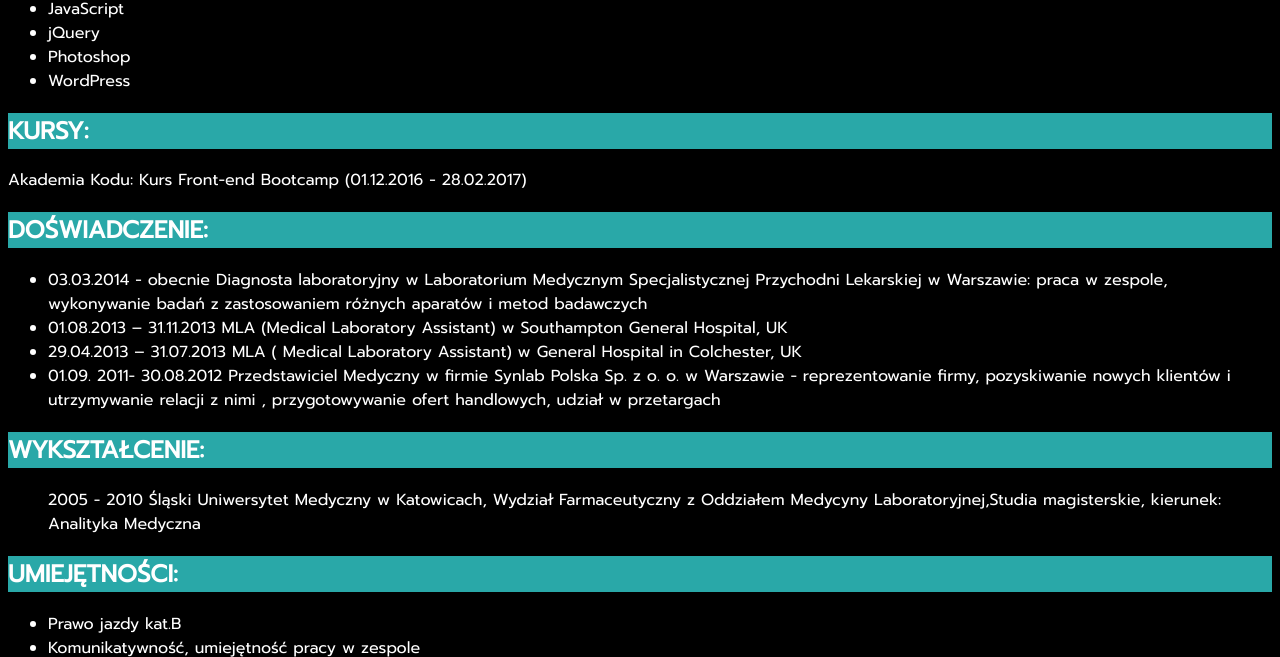
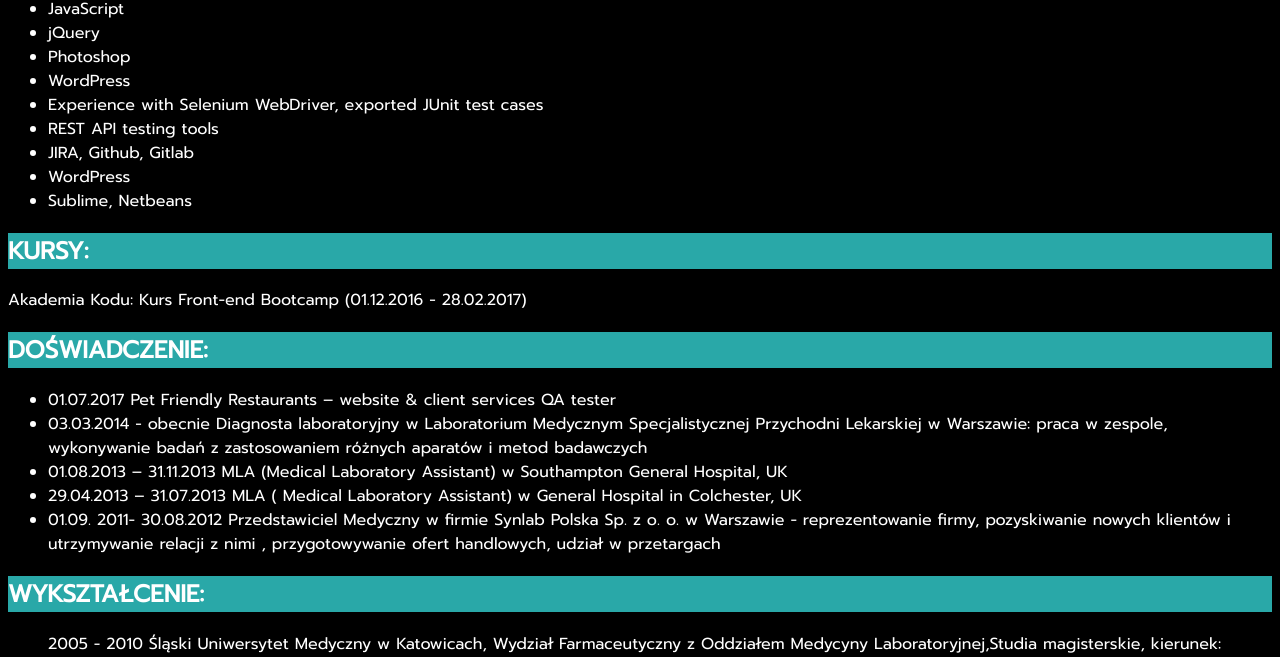
Before and after one commit to klepsydra/CV, a plain HTML site: page index.html in a window 1280 px wide. Shown: the part 443-1100 px from the top of the page. Drawn offline with Linux system fonts and the light colour scheme.

Commit message:
Updated knowledge of technologies

```diff
--- a/index.html
+++ b/index.html
@@ -28,16 +28,21 @@
 	<li>jQuery</li>
 	<li>Photoshop</li>
 	<li>WordPress</li>
+	<li>Experience with Selenium WebDriver, exported JUnit test cases</li>
+	<li>REST API testing tools</li>
+	<li>JIRA, Github, Gitlab</li>
+	<li>WordPress</li>
+	<li>Sublime, Netbeans</li>
 </ul>
 <h2>KURSY:</h2>
 <p>Akademia Kodu: Kurs Front-end Bootcamp (01.12.2016 - 28.02.2017)</p>
 <h2>DOŚWIADCZENIE:</h2>
 <ul>
+	<li>01.07.2017 Pet Friendly Restaurants – website & client services QA tester
 	<li>03.03.2014 - obecnie Diagnosta laboratoryjny w Laboratorium Medycznym Specjalistycznej Przychodni Lekarskiej w Warszawie: praca w zespole, wykonywanie badań z zastosowaniem różnych aparatów i metod badawczych </li>
 	<li>01.08.2013 – 31.11.2013 MLA (Medical Laboratory Assistant) w Southampton General Hospital, UK</li>
     <li>29.04.2013 – 31.07.2013 MLA ( Medical Laboratory Assistant) w General Hospital in Colchester, UK</li>
-    <li>01.09. 2011- 30.08.2012 Przedstawiciel Medyczny w firmie Synlab Polska Sp. z o. o. w
-Warszawie - reprezentowanie firmy, pozyskiwanie nowych klientów i utrzymywanie relacji z nimi , przygotowywanie ofert handlowych, udział w przetargach </li>
+    <li>01.09. 2011- 30.08.2012 Przedstawiciel Medyczny w firmie Synlab Polska Sp. z o. o. w Warszawie - reprezentowanie firmy, pozyskiwanie nowych klientów i utrzymywanie relacji z nimi , przygotowywanie ofert handlowych, udział w przetargach </li>
 </ul>
 <h2>WYKSZTAŁCENIE:</h2>
 <ul class="data">
```
